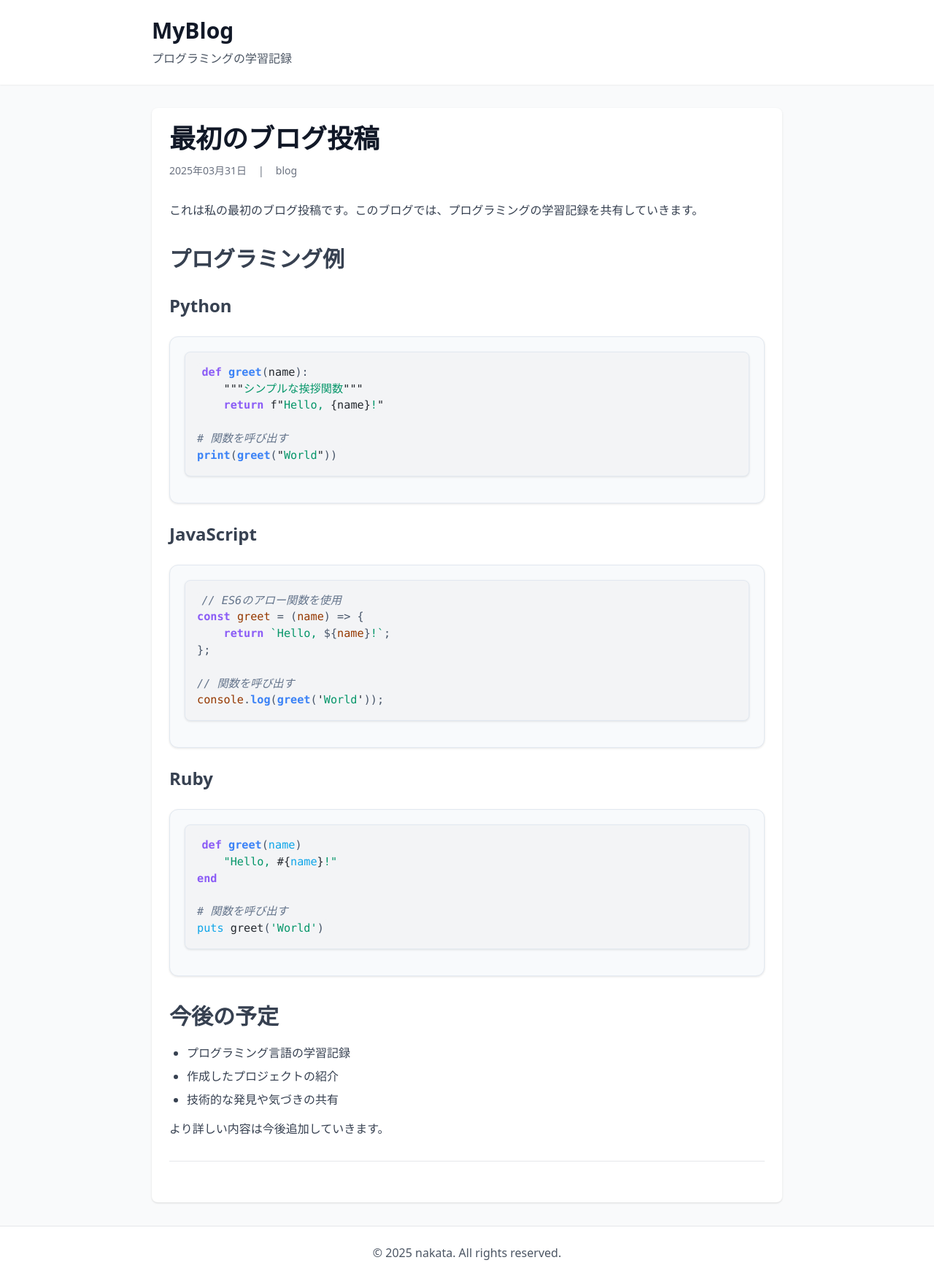
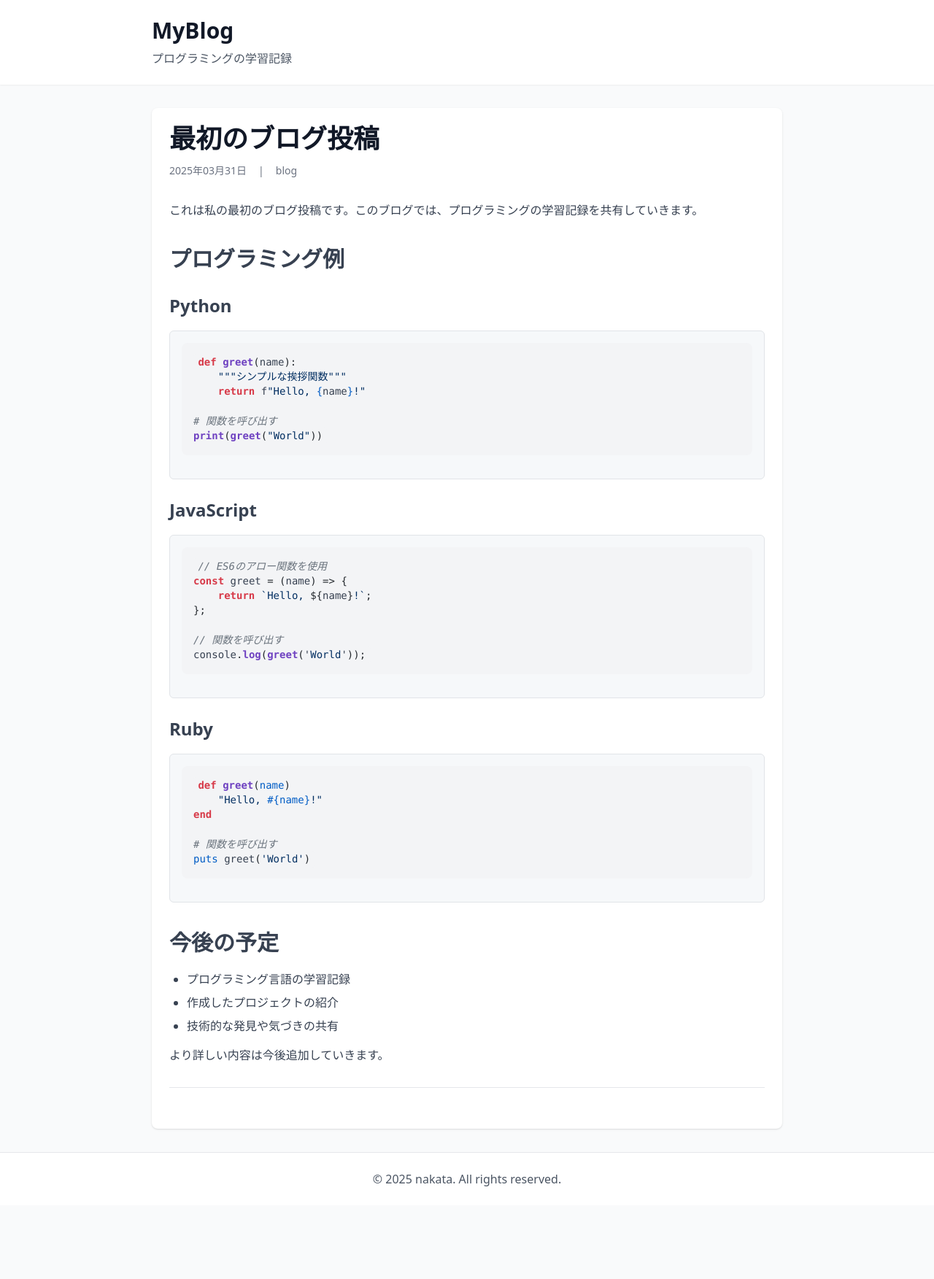
Before and after one commit to kei-600th/myblog, a Jekyll site: the page built from _posts/2025-03-31-first-post.md, in a window 1280 px wide. Shown: the whole page at 73% size. Built offline with Jekyll 4.4.1, drawn with Linux system fonts in a browser that asks for light colours; nearby versions of some CDN libraries; after the commit the page ends 1652 px from its top, so only the background shows below that.

Commit message:
Move syntax highlighting styles to external CSS file

```diff
--- a/_layouts/default.html
+++ b/_layouts/default.html
@@ -5,71 +5,7 @@
     <meta name="viewport" content="width=device-width, initial-scale=1.0">
     <title>{% if page.title %}{{ page.title }} - {% endif %}{{ site.title }}</title>
     <script src="https://cdn.tailwindcss.com"></script>
-    <style>
-      /* Rouge syntax highlighting */
-      .highlight table td { padding: 5px; }
-      .highlight table pre { margin: 0; }
-      .highlight, .highlight .w {
-        color: #24292f;
-        background-color: #f6f8fa;
-      }
-      .highlight .k, .highlight .kd {
-        color: #cf222e;
-        font-weight: bold;
-      }
-      .highlight .nx, .highlight .na {
-        color: #953800;
-      }
-      .highlight .s, .highlight .s1, .highlight .s2 {
-        color: #0a3069;
-      }
-      .highlight .c, .highlight .c1 {
-        color: #6e7781;
-        font-style: italic;
-      }
-      .highlight .nb {
-        color: #0550ae;
-      }
-      .highlight .kc {
-        color: #0550ae;
-        font-weight: bold;
-      }
-      .highlight .mi {
-        color: #0550ae;
-      }
-      .highlight .mf {
-        color: #0550ae;
-      }
-      .highlight .p {
-        color: #24292f;
-      }
-      /* コードブロックのカスタムスタイル */
-      .highlight {
-        background: #f8fafc;
-        padding: 1.25em;
-        border-radius: 0.75rem;
-        border: 1px solid #e2e8f0;
-        margin: 1.5em 0;
-        overflow-x: auto;
-        box-shadow: 0 1px 3px 0 rgba(0, 0, 0, 0.1);
-      }
-      .highlight pre {
-        margin: 0;
-        font-family: ui-monospace, SFMono-Regular, Menlo, Monaco, Consolas, "Liberation Mono", "Courier New", monospace;
-        font-size: 0.95em;
-        line-height: 1.5;
-      }
-      /* シンタックスハイライトの色設定 */
-      .highlight .k, .highlight .kd { color: #8b5cf6; } /* キーワード */
-      .highlight .s, .highlight .s1, .highlight .s2 { color: #059669; } /* 文字列 */
-      .highlight .c, .highlight .c1 { color: #64748b; font-style: italic; } /* コメント */
-      .highlight .nb { color: #0ea5e9; } /* 組み込み関数 */
-      .highlight .nf { color: #3b82f6; font-weight: 600; } /* 関数名 */
-      .highlight .p { color: #475569; } /* 括弧など */
-      .highlight .o { color: #475569; } /* 演算子 */
-      .highlight .mi { color: #f59e0b; } /* 数値 */
-      .highlight .nn { color: #6366f1; } /* 名前空間 */
-    </style>
+    <link rel="stylesheet" href="{{ '/assets/css/syntax-highlighting.css' | relative_url }}">
     <script>
       tailwind.config = {
         theme: {
--- /dev/null
+++ b/assets/css/syntax-highlighting.css
@@ -0,0 +1,77 @@
+/* GitHub-like syntax highlighting */
+.highlight {
+  background-color: #f6f8fa;
+  border-radius: 6px;
+  padding: 16px;
+  margin: 16px 0;
+  overflow: auto;
+  font-size: 14px;
+  line-height: 1.45;
+  border: 1px solid #e1e4e8;
+}
+
+.highlight pre {
+  margin: 0;
+  word-break: normal;
+  white-space: pre;
+  background: transparent;
+  border: 0;
+  padding: 0;
+}
+
+.highlight .c, .highlight .c1 { color: #6a737d; font-style: italic; } /* Comment */
+.highlight .err { color: #24292e; } /* Error */
+.highlight .k, .highlight .kd { color: #d73a49; font-weight: bold; } /* Keyword */
+.highlight .o { color: #24292e; } /* Operator */
+.highlight .p { color: #24292e; } /* Punctuation */
+.highlight .gd { color: #b31d28; background-color: #ffeef0; } /* Generic.Deleted */
+.highlight .gd .x { color: #b31d28; background-color: #ffeef0; } /* Generic.Deleted.Specific */
+.highlight .ge { font-style: italic; } /* Generic.Emph */
+.highlight .gr { color: #b31d28; } /* Generic.Error */
+.highlight .gh { color: #24292e; } /* Generic.Heading */
+.highlight .gi { color: #22863a; background-color: #f0fff4; } /* Generic.Inserted */
+.highlight .gi .x { color: #22863a; background-color: #f0fff4; } /* Generic.Inserted.Specific */
+.highlight .go { color: #24292e; } /* Generic.Output */
+.highlight .gp { color: #24292e; } /* Generic.Prompt */
+.highlight .gs { font-weight: bold; } /* Generic.Strong */
+.highlight .gu { color: #24292e; } /* Generic.Subheading */
+.highlight .gt { color: #b31d28; } /* Generic.Traceback */
+.highlight .kc { color: #005cc5; font-weight: bold; } /* Keyword.Constant */
+.highlight .kn { color: #d73a49; } /* Keyword.Namespace */
+.highlight .kp { color: #d73a49; } /* Keyword.Pseudo */
+.highlight .kr { color: #d73a49; font-weight: bold; } /* Keyword.Reserved */
+.highlight .kt { color: #d73a49; } /* Keyword.Type */
+.highlight .m { color: #005cc5; } /* Literal.Number */
+.highlight .s { color: #032f62; } /* Literal.String */
+.highlight .na { color: #005cc5; } /* Name.Attribute */
+.highlight .nb { color: #005cc5; } /* Name.Builtin */
+.highlight .nc { color: #6f42c1; font-weight: bold; } /* Name.Class */
+.highlight .no { color: #005cc5; } /* Name.Constant */
+.highlight .ni { color: #005cc5; } /* Name.Entity */
+.highlight .ne { color: #005cc5; font-weight: bold; } /* Name.Exception */
+.highlight .nf { color: #6f42c1; font-weight: bold; } /* Name.Function */
+.highlight .nn { color: #24292e; } /* Name.Namespace */
+.highlight .nt { color: #22863a; } /* Name.Tag */
+.highlight .nv { color: #24292e; } /* Name.Variable */
+.highlight .ow { color: #d73a49; font-weight: bold; } /* Operator.Word */
+.highlight .w { color: #24292e; } /* Text.Whitespace */
+.highlight .mf { color: #005cc5; } /* Literal.Number.Float */
+.highlight .mh { color: #005cc5; } /* Literal.Number.Hex */
+.highlight .mi { color: #005cc5; } /* Literal.Number.Integer */
+.highlight .mo { color: #005cc5; } /* Literal.Number.Oct */
+.highlight .sb { color: #032f62; } /* Literal.String.Backtick */
+.highlight .sc { color: #032f62; } /* Literal.String.Char */
+.highlight .sd { color: #032f62; } /* Literal.String.Doc */
+.highlight .s2 { color: #032f62; } /* Literal.String.Double */
+.highlight .se { color: #032f62; } /* Literal.String.Escape */
+.highlight .sh { color: #032f62; } /* Literal.String.Heredoc */
+.highlight .si { color: #005cc5; } /* Literal.String.Interpol */
+.highlight .sx { color: #032f62; } /* Literal.String.Other */
+.highlight .sr { color: #032f62; } /* Literal.String.Regex */
+.highlight .s1 { color: #032f62; } /* Literal.String.Single */
+.highlight .ss { color: #005cc5; } /* Literal.String.Symbol */
+.highlight .bp { color: #005cc5; } /* Name.Builtin.Pseudo */
+.highlight .vc { color: #24292e; } /* Name.Variable.Class */
+.highlight .vg { color: #24292e; } /* Name.Variable.Global */
+.highlight .vi { color: #24292e; } /* Name.Variable.Instance */
+.highlight .il { color: #005cc5; } /* Literal.Number.Integer.Long */
```
